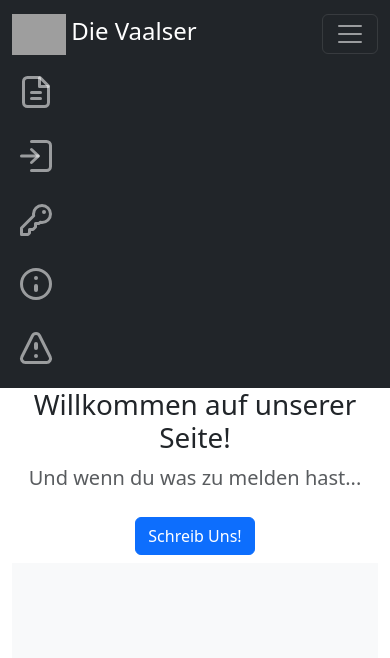
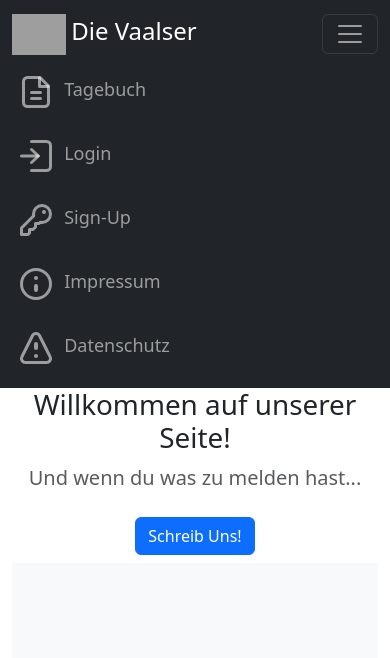
Before and after one commit to carstark/family_website, a Django app: page / in a window 390 px wide, after a click that opens the changed part. Shown: the top 658 px of the page. Run offline with Django 4.2, Linux system fonts and the light colour scheme; grey boxes are pictures that could not be loaded.

Commit message:
included names to the icons for better readability on a smartphone

```diff
--- a/family_website/templates/base.html
+++ b/family_website/templates/base.html
@@ -39,6 +39,7 @@
               <path stroke="currentColor" stroke-linecap="round" stroke-linejoin="round" stroke-width="1.5" d="M9.75 15.25H14.25"/>
               <path stroke="currentColor" stroke-linecap="round" stroke-linejoin="round" stroke-width="1.5" d="M9.75 12.25H14.25"/>
             </svg>
+            <font size="+1">Tagebuch</font>
           </a>
           {% if user.is_authenticated %}
           <a class="nav-link" href="{% url 'create' %}" title="Neuer Eintrag">
@@ -48,6 +49,7 @@
               <path stroke="currentColor" stroke-linecap="round" stroke-linejoin="round" stroke-width="1.5" d="M19.25 17L14.75 17"/>
               <path stroke="currentColor" stroke-linecap="round" stroke-linejoin="round" stroke-width="1.5" d="M18 9.25H13.75V5"/>
             </svg>
+            <font size="+1">Neuer Eintrag</font>
           </a>
           <a class="nav-link" href="javascript:{document.getElementById('logout').submit()}" title="Logout">
             <svg width="48" height="48" fill="none" viewBox="0 0 24 24">
@@ -55,6 +57,7 @@
               <path stroke="currentColor" stroke-linecap="round" stroke-linejoin="round" stroke-width="1.5" d="M19 12H10.75"/>
               <path stroke="currentColor" stroke-linecap="round" stroke-linejoin="round" stroke-width="1.5" d="M15.25 4.75H6.75C5.64543 4.75 4.75 5.64543 4.75 6.75V17.25C4.75 18.3546 5.64543 19.25 6.75 19.25H15.25"/>
             </svg>
+            <font size="+1">Logout</font>
           </a>
           <form id="logout" method="POST" action="{% url 'logout' %}">
             {% csrf_token %}
@@ -67,12 +70,14 @@
               <path stroke="currentColor" stroke-linecap="round" stroke-linejoin="round" stroke-width="1.5" d="M9.75 4.75H17.25C18.3546 4.75 19.25 5.64543 19.25 6.75V17.25C19.25 18.3546 18.3546 19.25 17.25 19.25H9.75"/>
               <path stroke="currentColor" stroke-linecap="round" stroke-linejoin="round" stroke-width="1.5" d="M13 12H4.75"/>
             </svg>
+            <font size="+1">Login</font>
           </a>
           <a class="nav-link" href="{% url 'signup' %}" title="Sign-Up">
             <svg width="48" height="48" fill="none" viewBox="0 0 24 24">
               <path stroke="currentColor" stroke-linecap="round" stroke-linejoin="round" stroke-width="1.5" d="M15 13.25C17.3472 13.25 19.25 11.3472 19.25 9C19.25 6.65279 17.3472 4.75 15 4.75C12.6528 4.75 10.75 6.65279 10.75 9C10.75 9.31012 10.7832 9.61248 10.8463 9.90372L4.75 16V19.25H8L8.75 18.5V16.75H10.5L11.75 15.5V13.75H13.5L14.0963 13.1537C14.3875 13.2168 14.6899 13.25 15 13.25Z"/>
               <path stroke="currentColor" d="M16.5 8C16.5 8.27614 16.2761 8.5 16 8.5C15.7239 8.5 15.5 8.27614 15.5 8C15.5 7.72386 15.7239 7.5 16 7.5C16.2761 7.5 16.5 7.72386 16.5 8Z"/>
             </svg>
+            <font size="+1">Sign-Up</font>
           </a>
           {% endif %}
           <a class="nav-link" href="{% url 'impressum' %}" title="Impressum">
@@ -81,6 +86,7 @@
               <circle cx="12" cy="9" r="1" fill="currentColor"/>
               <circle cx="12" cy="12" r="7.25" stroke="currentColor" stroke-linecap="round" stroke-linejoin="round" stroke-width="1.5"/>
             </svg>
+            <font size="+1">Impressum</font>
           </a>
           <a class="nav-link" href="{% url 'datenschutz' %}" title="Datenschutz">
             <svg width="48" height="48" fill="none" viewBox="0 0 24 24">
@@ -88,6 +94,7 @@
               <path stroke="currentColor" stroke-linecap="round" stroke-linejoin="round" stroke-width="2" d="M12 10V12"/>
               <circle cx="12" cy="16" r="1" fill="currentColor"/>
             </svg>
+            <font size="+1">Datenschutz</font>
           </a>
         </div>
       </div>
```
